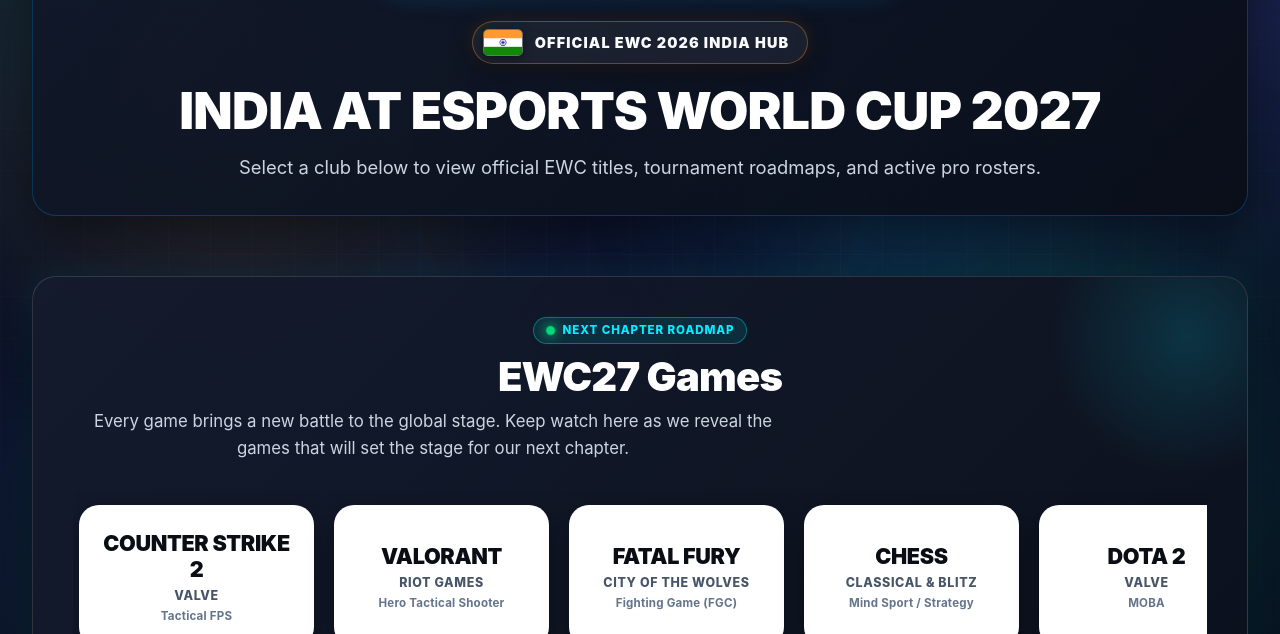
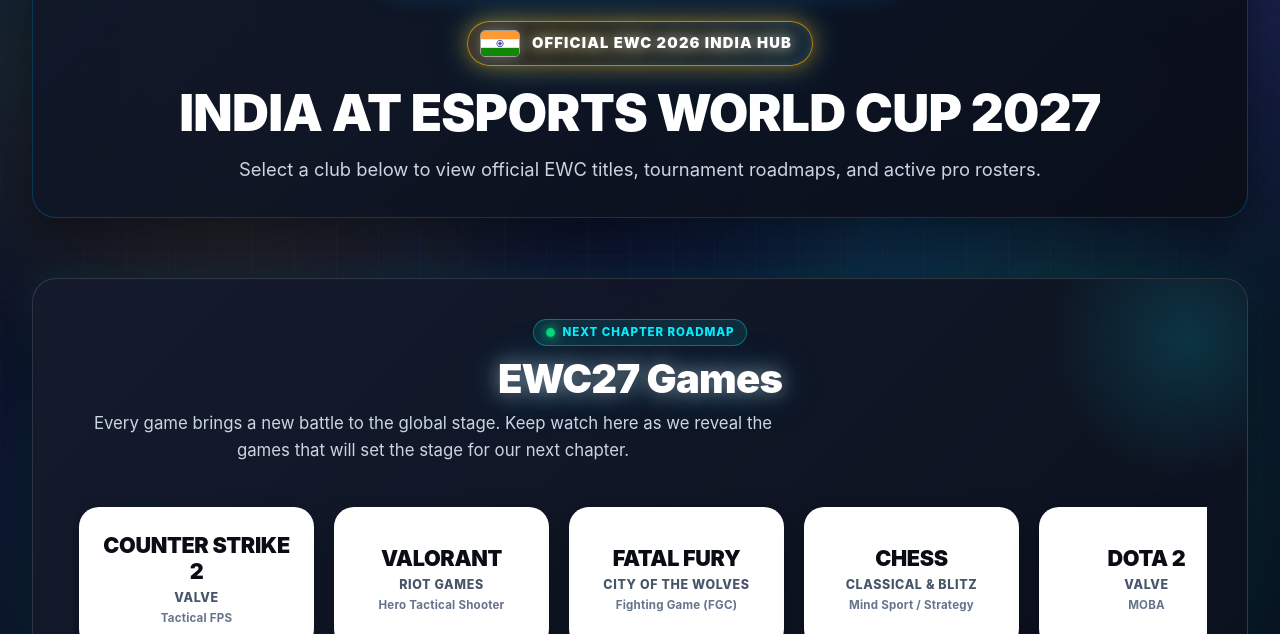
Before and after one commit to Priteshghelot/IGC, a website: page index.html in a window 1280 px wide. Shown: the part 166-800 px from the top of the page. Drawn offline with Linux system fonts and the light colour scheme; no server answers.

Commit message:
style: add bright animated glow effects to EWC badge and ENC logo
Enhance visual prominence of the EWC and ENC branding on dark backgrounds by adding multi-layered neon drop-shadows, luminous borders, and subtle breathing glow animations to the EWC India Hub badge, EWC27 section title, and ENC27 logo.

```diff
--- a/css/style.css
+++ b/css/style.css
@@ -167,13 +167,23 @@ body {
   display: inline-flex;
   align-items: center;
   gap: 12px;
-  background: rgba(255, 255, 255, 0.06);
-  border: 1.5px solid rgba(255, 153, 51, 0.35);
-  padding: 7px 18px 7px 10px;
+  background: linear-gradient(135deg, rgba(255, 184, 0, 0.14), rgba(56, 189, 248, 0.12));
+  border: 1.5px solid rgba(255, 184, 0, 0.65);
+  padding: 8px 20px 8px 12px;
   border-radius: 999px;
   margin-bottom: 1rem;
-  box-shadow: 0 6px 22px rgba(0, 0, 0, 0.4), 0 0 18px rgba(255, 153, 51, 0.14);
-  backdrop-filter: blur(6px);
+  box-shadow: 0 0 22px rgba(255, 184, 0, 0.45), 0 0 46px rgba(56, 189, 248, 0.28), inset 0 0 14px rgba(255, 255, 255, 0.12);
+  backdrop-filter: blur(8px);
+  animation: ewcBrightGlow 3s ease-in-out infinite alternate;
+}
+
+@keyframes ewcBrightGlow {
+  0% {
+    box-shadow: 0 0 18px rgba(255, 184, 0, 0.4), 0 0 36px rgba(56, 189, 248, 0.22), inset 0 0 10px rgba(255, 255, 255, 0.1);
+  }
+  100% {
+    box-shadow: 0 0 30px rgba(255, 184, 0, 0.72), 0 0 60px rgba(56, 189, 248, 0.45), inset 0 0 18px rgba(255, 255, 255, 0.22);
+  }
 }
 
 .india-flag-img {
@@ -181,17 +191,18 @@ body {
   height: 27px;
   object-fit: cover;
   border-radius: 5px;
-  border: 1px solid rgba(255, 255, 255, 0.35);
-  box-shadow: 0 2px 10px rgba(0, 0, 0, 0.45);
+  border: 1px solid rgba(255, 255, 255, 0.55);
+  box-shadow: 0 0 14px rgba(255, 255, 255, 0.35);
   flex-shrink: 0;
 }
 
 .ewc-badge-text {
-  font-size: 0.9rem;
+  font-size: 0.92rem;
   font-weight: 900;
   letter-spacing: 0.08em;
-  color: #f8fafc;
+  color: #ffffff;
   text-transform: uppercase;
+  text-shadow: 0 0 14px rgba(255, 255, 255, 0.7), 0 0 28px rgba(255, 184, 0, 0.6);
 }
 
 a {
@@ -2034,6 +2045,7 @@ button {
   letter-spacing: -0.02em;
   line-height: 1.15;
   margin: 0 0 8px;
+  text-shadow: 0 0 20px rgba(255, 255, 255, 0.45), 0 0 42px rgba(56, 189, 248, 0.4);
 }
 
 .ewc27-main-subtitle {
@@ -3095,7 +3107,17 @@ button {
   width: auto;
   height: auto;
   object-fit: contain;
-  filter: drop-shadow(0 0 22px rgba(56, 189, 248, 0.55));
+  filter: drop-shadow(0 0 10px rgba(255, 255, 255, 0.95)) drop-shadow(0 0 26px rgba(56, 189, 248, 0.85)) drop-shadow(0 0 50px rgba(34, 197, 94, 0.55));
+  animation: encLogoGlow 2.8s ease-in-out infinite alternate;
+}
+
+@keyframes encLogoGlow {
+  0% {
+    filter: drop-shadow(0 0 8px rgba(255, 255, 255, 0.85)) drop-shadow(0 0 22px rgba(56, 189, 248, 0.75)) drop-shadow(0 0 42px rgba(34, 197, 94, 0.45));
+  }
+  100% {
+    filter: drop-shadow(0 0 16px rgba(255, 255, 255, 1)) drop-shadow(0 0 38px rgba(56, 189, 248, 0.95)) drop-shadow(0 0 68px rgba(255, 184, 0, 0.65));
+  }
 }
 
 .enc27-highlight-grid {
```
